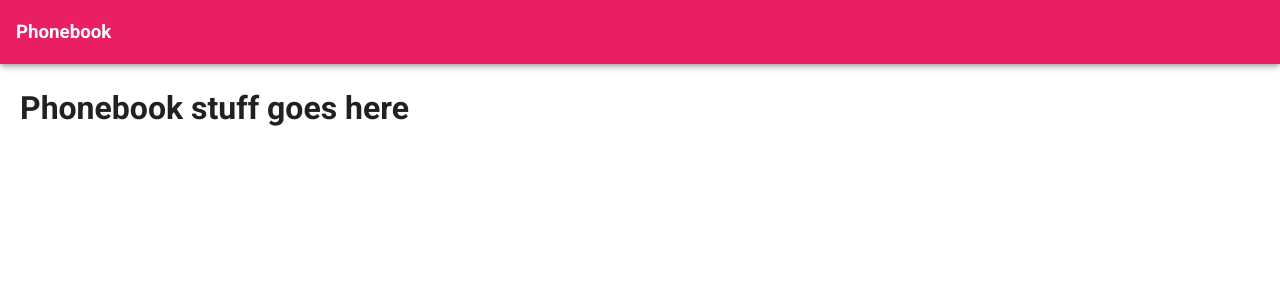
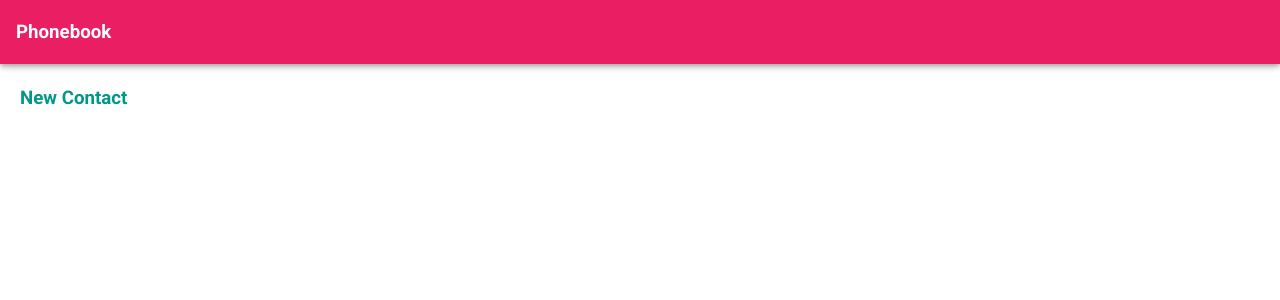
Before and after one commit to gwynnemeeks/phonebook, a Vue app: page / in a window 1280 px wide. Shown: the top 300 px of the page. Built offline with nearby package versions, Linux system fonts and the light colour scheme.

Commit message:
form is setup

```diff
--- a/src/components/Phonebook.vue
+++ b/src/components/Phonebook.vue
@@ -1,9 +1,12 @@
 <template>
-  <h1>Phonebook stuff goes here</h1>
+  <contact-form />
 </template>
 
 <script>
+import ContactForm from "./ContactForm.vue";
+
 export default {
+  components: { ContactForm },
   data() {
     return {
       contacts: [],
```
